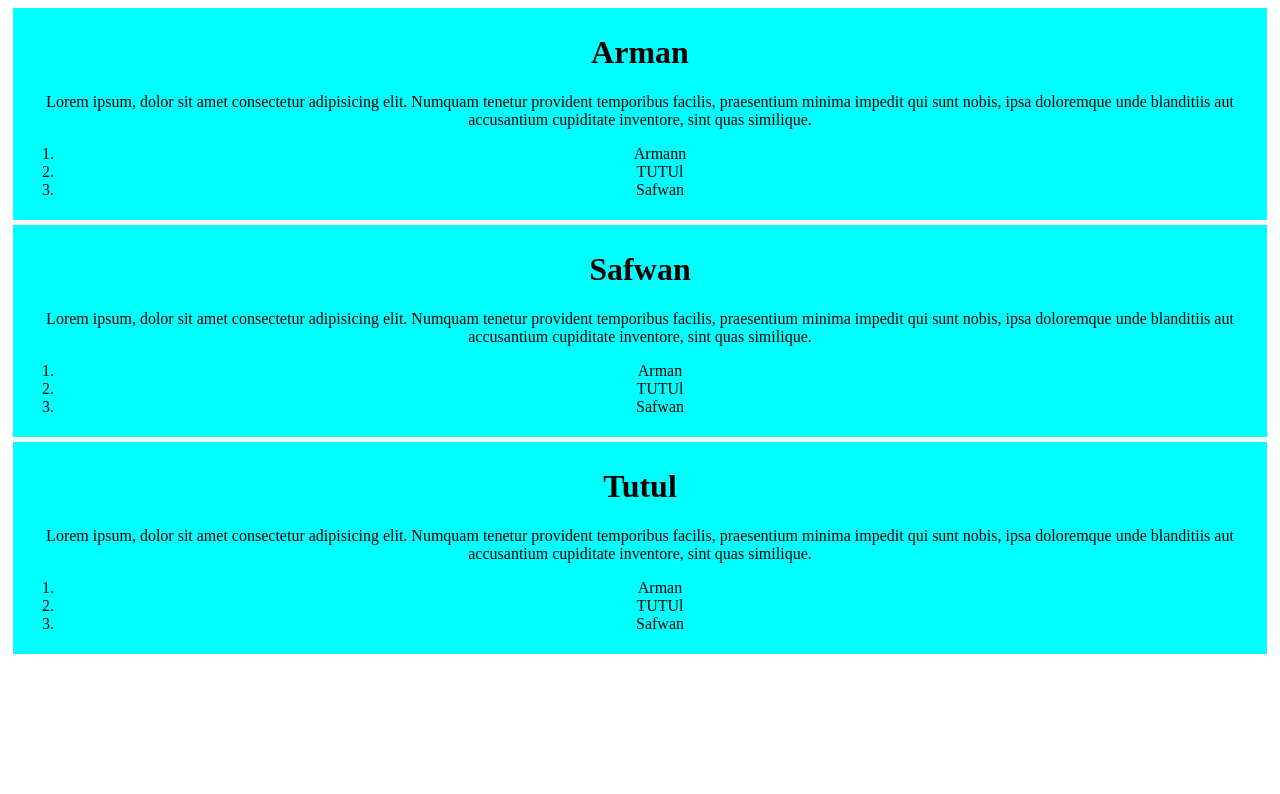
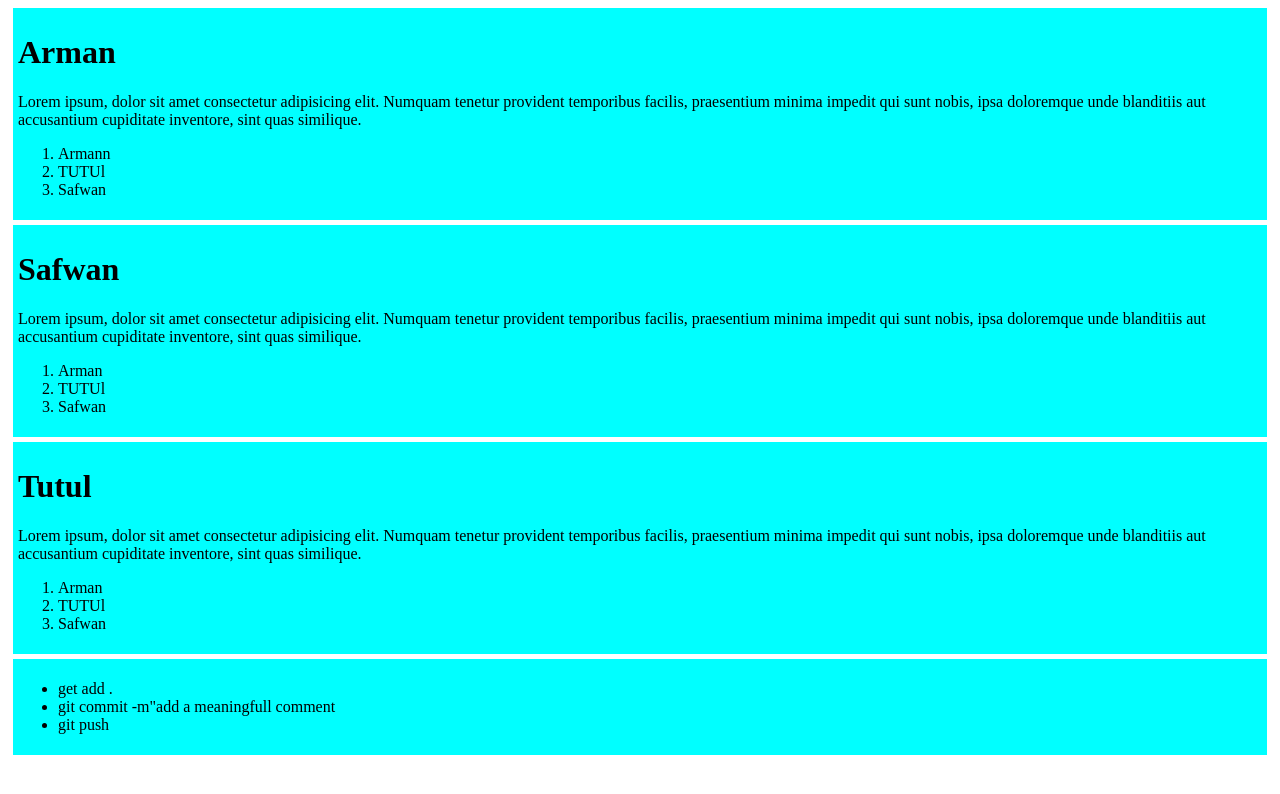
Before and after one commit to Armanhossain192588/my-simple-website, a plain HTML site: page index.html in a window 1280 px wide. Drawn offline with Linux system fonts and the light colour scheme.

Commit message:
git commits are added

```diff
--- a/index.html
+++ b/index.html
@@ -34,5 +34,12 @@
         <li>Safwan</li>
     </ol>
 </div>
+<div>
+    <ul>
+        <li>get add .</li>
+        <li>git commit -m"add a meaningfull comment </li>
+        <li>git push</li>
+    </ul>
+</div>
 </body>
 </html>
--- a/style.css
+++ b/style.css
@@ -3,5 +3,4 @@ div{
     border: 10px;
     margin: 5px;
     padding: 5px;
-    text-align: center;
 }
```
